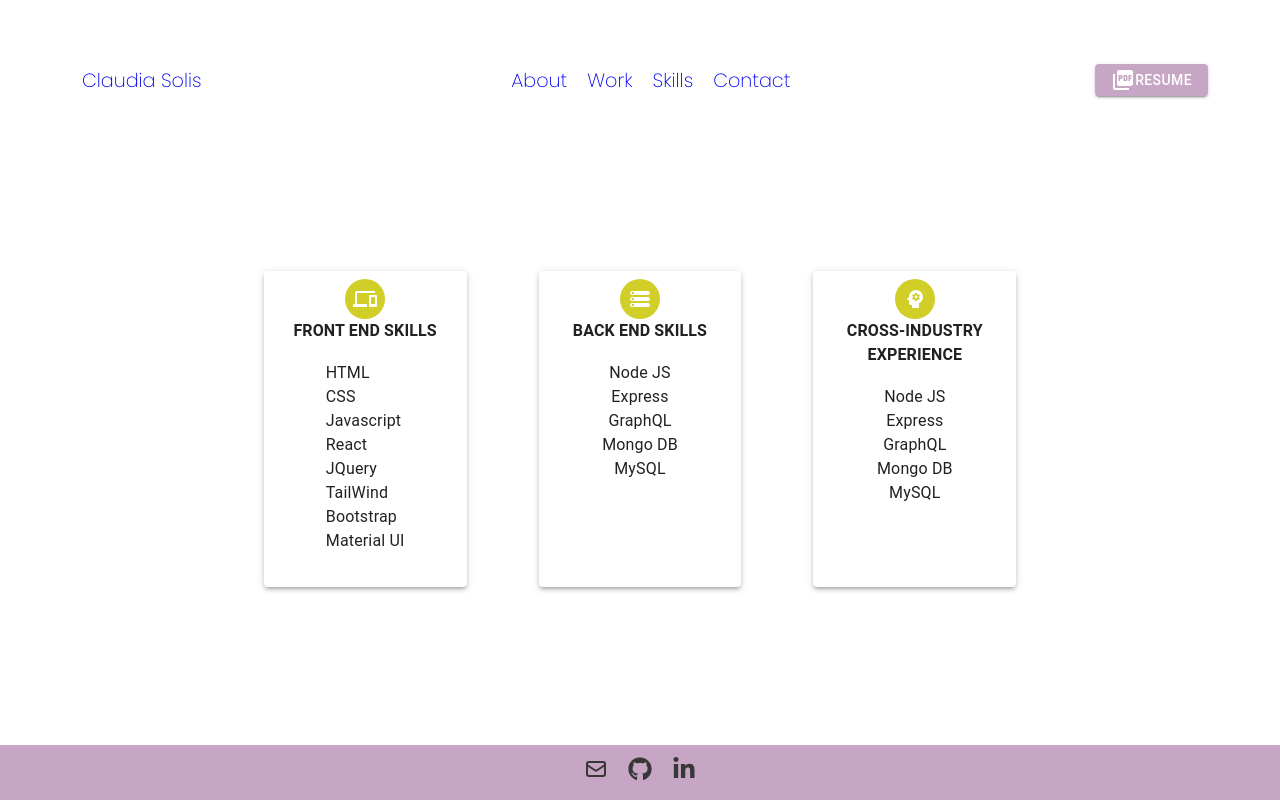
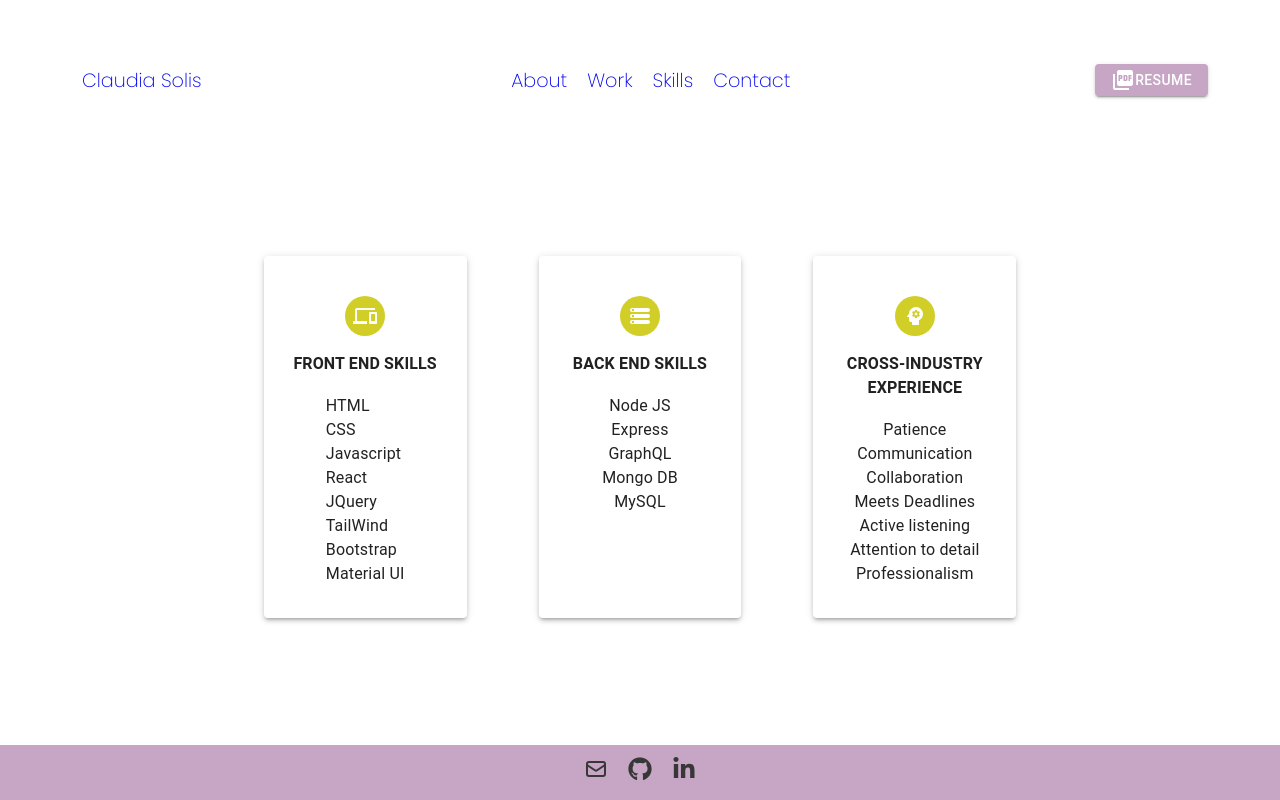
Before and after one commit to cjsolis12/claudia-solis, a React (Vite) app: page /skills in a window 1280 px wide. Built offline with nearby package versions, Linux system fonts and the light colour scheme.

Commit message:
skills page

```diff
--- a/src/pages/Skills.jsx
+++ b/src/pages/Skills.jsx
@@ -29,13 +29,12 @@ export default function Skills() {
                 display: "flex",
                 flexDirection: "column",
                 alignItems: "center",
-                paddingTop: "3rem",
                 padding: "8px",
-                minHeight: "300px",
+                minHeight: "100%",
                 width: "100%",
               }}
             >
-              <Avatar sx={{ backgroundColor: Colors.oliveGreen }}>
+              <Avatar sx={{ backgroundColor: Colors.oliveGreen, marginTop: "2rem" }}>
                 <DevicesOutlinedIcon />
               </Avatar>
 
@@ -44,6 +43,7 @@ export default function Skills() {
                 level="body3"
                 textTransform="uppercase"
                 fontWeight="600"
+                marginTop={2}
               >
                 Front End Skills
               </Typography>
@@ -77,11 +77,11 @@ export default function Skills() {
                 paddingTop: "3rem",
                 alignItems: "center",
                 padding: "8px",
-                minHeight: "300px",
+                minHeight: "100%",
                 width: "100%",
               }}
             >
-              <Avatar sx={{ backgroundColor: Colors.oliveGreen }}>
+              <Avatar sx={{ backgroundColor: Colors.oliveGreen, marginTop: "2rem" }}>
                 <StorageRoundedIcon />
               </Avatar>
               <Typography
@@ -89,6 +89,7 @@ export default function Skills() {
                 level="body3"
                 textTransform="uppercase"
                 fontWeight="600"
+                marginTop={2}
               >
                 Back End Skills
               </Typography>
@@ -116,15 +117,14 @@ export default function Skills() {
               sx={{
                 display: "flex",
                 flexDirection: "column",
-
                 alignItems: "center",
                 padding: "8px",
-                minHeight: "300px",
+                minHeight: "100%",
                 width: "100%",
 
               }}
             >
-              <Avatar sx={{ backgroundColor: Colors.oliveGreen }}>
+              <Avatar sx={{ backgroundColor: Colors.oliveGreen, marginTop: "2rem"  }}>
                 <PsychologyRoundedIcon />
               </Avatar>
               <Typography
@@ -132,6 +132,7 @@ export default function Skills() {
                 level="body3"
                 textTransform="uppercase"
                 fontWeight="600"
+                marginTop={2}
               >
                 Cross-Industry Experience
               </Typography>
@@ -142,11 +143,13 @@ export default function Skills() {
                   "& .MuiListItem-dense": { paddingTop: 0, paddingBottom: 0 },
                 }}
               >
-                <Typography >Node JS</Typography>
-                <Typography>Express</Typography>
-                <Typography>GraphQL</Typography>
-                <Typography>Mongo DB</Typography>
-                <Typography>MySQL</Typography>
+                <Typography >Patience</Typography>
+                <Typography >Communication</Typography>
+                <Typography>Collaboration</Typography>
+                <Typography>Meets Deadlines</Typography>
+                <Typography>Active listening</Typography>
+                <Typography>Attention to detail</Typography>
+                <Typography>Professionalism</Typography>
               </List>
             </Paper>
           </Grow>
```
